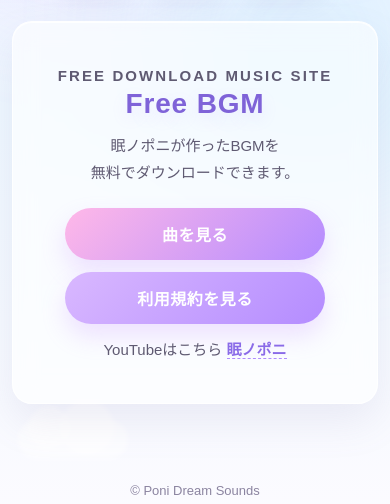
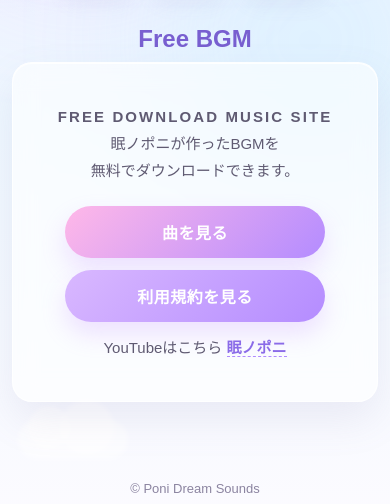
Before and after one commit to zen-nemuno/PONI-DREAM-SOUNDS, a plain HTML site: page index.html in a window 390 px wide. Shown: the part 340-844 px from the top of the page. Drawn offline with Linux system fonts and the light colour scheme.

Commit message:
UI変更

```diff
--- a/index.html
+++ b/index.html
@@ -27,9 +27,12 @@
   </nav>
 
   <main>
-    <section class="hero">
+    <section class="hero-section">
+      <h1 class="page-title">Free BGM</h1>
+
+      <div class="hero">
         <p class="hero-mini">Free Download Music Site</p>
-      <h1>Free BGM</h1>
+
         <p class="hero-text">
           眠ノポニが作ったBGMを<br>
           無料でダウンロードできます。
@@ -50,6 +53,7 @@
             眠ノポニ
           </a>
         </p>
+      </div>
     </section>
   </main>
 
--- a/style.css
+++ b/style.css
@@ -93,12 +93,34 @@ nav a:hover {
   box-shadow: 0 10px 22px rgba(176, 140, 255, 0.22);
 }
 
+/* ===== 共通タイトル外出し ===== */
+
+.page-title {
+  margin: 0 0 10px;
+  font-size: 38px;
+  color: #785fd0;
+  font-weight: 700;
+  line-height: 1.2;
+}
+
+.hero-section {
+  width: min(900px, calc(100% - 32px));
+  margin: 40px auto 0;
+}
+
+.guide-section {
+  width: min(900px, calc(100% - 32px));
+  margin: 40px auto 0;
+  padding: 0 20px 60px;
+  box-sizing: border-box;
+}
+
 /* ===== トップ ===== */
 
 .hero {
-  width: min(760px, calc(100% - 32px));
-  margin: 26px auto 0;
-  padding: 64px 24px;
+  width: 100%;
+  margin: 0 auto;
+  padding: 56px 24px 64px;
   border-radius: 32px;
   background: rgba(255, 255, 255, 0.58);
   border: 1px solid rgba(255, 255, 255, 0.78);
@@ -281,10 +303,6 @@ nav a:hover {
 }
 
 /* ===== Guide ===== */
-
-.guide-section {
-  padding: 60px 20px;
-}
 
 .guide-card {
   background: rgba(255, 255, 255, 0.84);
@@ -493,9 +511,19 @@ footer {
     padding: 10px 16px;
   }
 
+  .page-title {
+    font-size: 28px;
+    margin-bottom: 8px;
+  }
+
+  .hero-section,
+  .guide-section {
+    margin-top: 28px;
+  }
+
   .hero {
-    width: calc(100% - 32px);
-    margin-top: 22px;
+    width: 100%;
+    margin-top: 0;
     padding: 52px 20px;
     border-radius: 24px;
   }
@@ -553,7 +581,7 @@ footer {
   }
 
   .guide-section {
-    padding: 40px 16px;
+    padding: 0 16px 40px;
   }
 
   .guide-card {
@@ -689,9 +717,19 @@ footer {
     padding: 9px 14px;
   }
 
+  .page-title {
+    font-size: 24px;
+    margin-bottom: 8px;
+  }
+  .hero-section,
+  .guide-section {
+    width: calc(100% - 24px);
+    margin-top: 22px;
+  }
+
   .hero {
-    width: calc(100% - 24px);
-    margin-top: 18px;
+    width: 100%;
+    margin-top: 0;
     padding: 40px 16px;
     border-radius: 20px;
   }
@@ -760,7 +798,7 @@ footer {
   }
 
   .guide-section {
-    padding: 32px 12px;
+    padding: 0 12px 32px;
   }
 
   .guide-card {
```
Also changed, not shown: guide.html (+5 -2 lines), 2 other files. Lines whose indentation alone changed are shown as unchanged.
